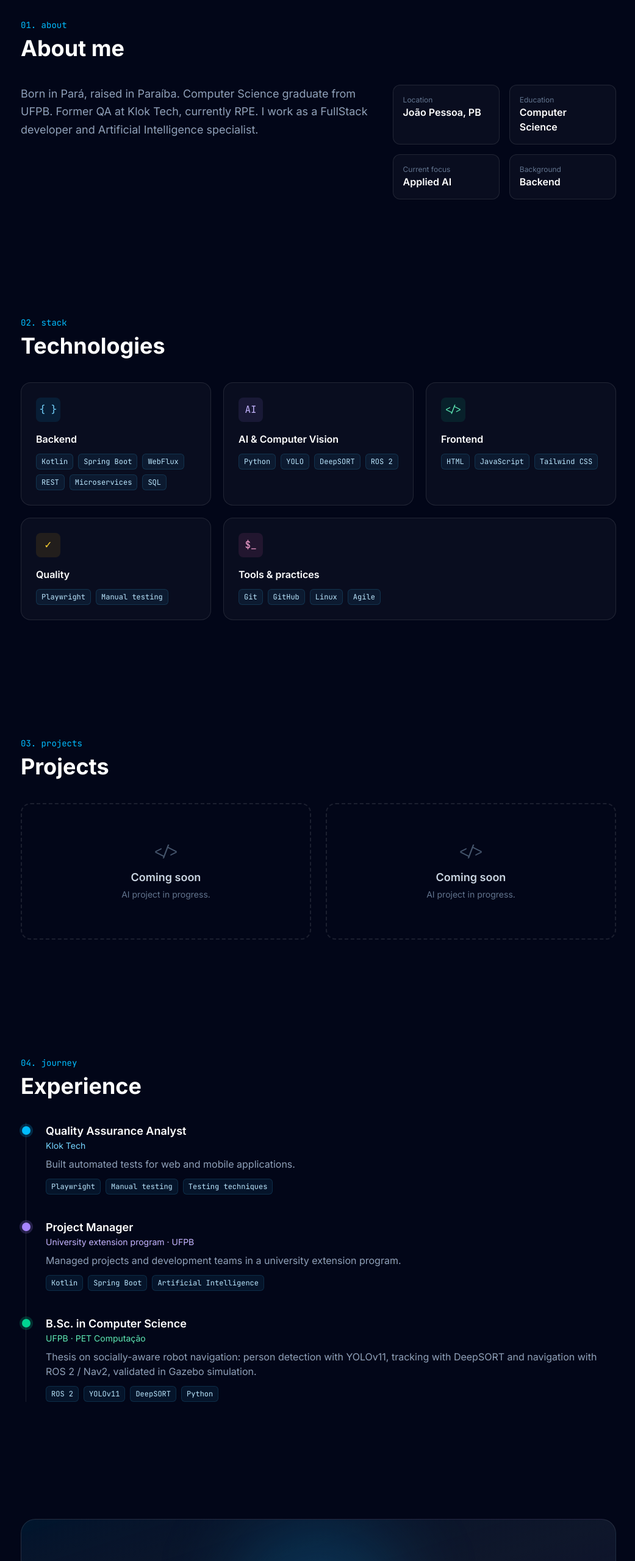
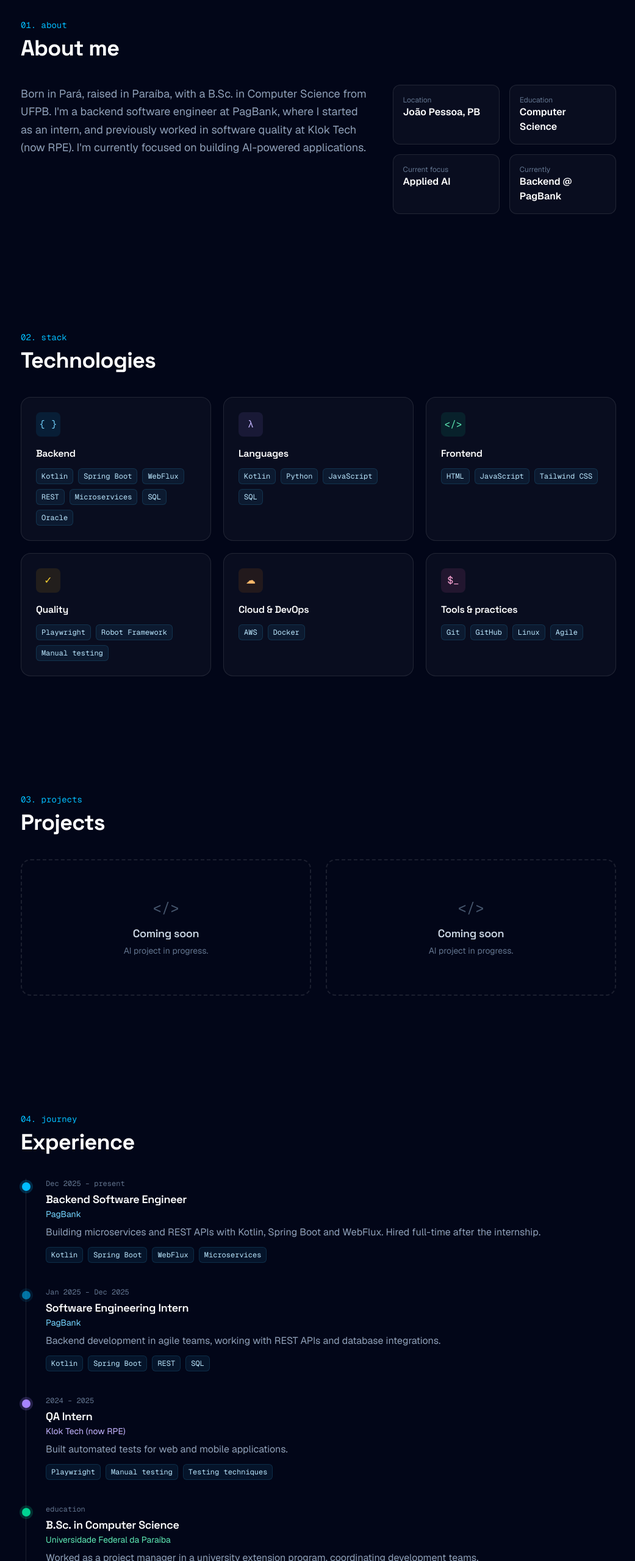
Before and after one commit to gustavopaixa1/gustavopaixa1.github.io, a plain HTML site: page index.html in a window 1280 px wide. Shown: the part 860-3420 px from the top of the page at 61% size, without its empty margins (118-1159 px from the left). Drawn offline with nearby package versions, Linux system fonts and the light colour scheme.

Commit message:
feat: adiciona Oracle, Robot Framework, AWS e Docker

```diff
--- a/assets/css/style.css
+++ b/assets/css/style.css
@@ -1,3 +1,11 @@
+/* Títulos com uma fonte "display", mais marcante que a do texto */
+h1,
+h2,
+h3 {
+    font-family: "Space Grotesk", ui-sans-serif, system-ui, sans-serif;
+    letter-spacing: -0.02em;
+}
+
 /* Grade sutil no fundo do hero, que some nas bordas (mask) */
 .bg-grid {
     background-image:
@@ -9,7 +17,7 @@
 
 /* "Chip" de tecnologia, reutilizado em vários lugares */
 .chip {
-    font-family: "JetBrains Mono", ui-monospace, monospace;
+    font-family: "Geist Mono", ui-monospace, monospace;
     color: rgb(186 230 253);
     background: rgb(56 189 248 / 0.08);
     border: 1px solid rgb(56 189 248 / 0.15);
--- a/assets/js/i18n.js
+++ b/assets/js/i18n.js
@@ -18,17 +18,16 @@ const traducoes = {
 
         "sobre.eyebrow": "sobre",
         "sobre.titulo": "Sobre mim",
-        "sobre.texto": "Paraense e paraibano. Bacharel em Ciência da Computação pela UFPB. Atuei como QA na Klok Tech, atualmente RPE. Atuo como desenvolvedor FullStack e especialista em Inteligência Artificial.",
+        "sobre.texto": "Paraense e paraibano, bacharel em Ciência da Computação pela UFPB. Sou engenheiro de software backend no PagBank, onde comecei como estagiário, e antes atuei em qualidade de software na Klok Tech (atual RPE). Hoje foco em construir aplicações com Inteligência Artificial.",
         "sobre.fato.local": "Localização",
         "sobre.fato.formacao": "Formação",
         "sobre.fato.formacao.valor": "Ciência da Computação",
         "sobre.fato.foco": "Foco atual",
         "sobre.fato.foco.valor": "IA aplicada",
-        "sobre.fato.base": "Base",
 
         "stack.titulo": "Tecnologias",
         "stack.micro": "Microsserviços",
-        "stack.ia": "IA & Visão Computacional",
+        "stack.linguagens": "Linguagens",
         "stack.qa": "Qualidade",
         "stack.ferramentas": "Ferramentas & práticas",
         "stack.ageis": "Metodologias ágeis",
@@ -40,16 +39,11 @@ const traducoes = {
 
         "exp.eyebrow": "trajetória",
         "exp.titulo": "Experiência",
-        "exp.qa.titulo": "Analista de Qualidade",
+        "exp.qa.titulo": "Estagiário de QA",
         "exp.qa.texto": "Criação de testes automatizados para aplicações web e mobile.",
         "exp.qa.tag.manuais": "Testes manuais",
         "exp.qa.tag.tecnicas": "Técnicas de testes",
-        "exp.gp.titulo": "Gestor de projetos",
-        "exp.gp.local": "Projeto de extensão · UFPB",
-        "exp.gp.texto": "Atuação com gestão de projetos e equipes de desenvolvimento em um projeto de extensão da faculdade.",
-        "exp.gp.tag.ia": "Inteligência Artificial",
         "form.titulo": "Bacharelado em Ciência da Computação",
-        "form.tcc": "TCC em navegação de robôs socialmente consciente: detecção de pessoas com YOLOv11, rastreamento com DeepSORT e navegação com ROS 2 / Nav2, validado em simulação no Gazebo.",
 
         "contato.eyebrow": "contato",
         "contato.titulo": "Vamos conversar?",
@@ -57,6 +51,16 @@ const traducoes = {
         "contato.email": "Enviar e-mail",
         "contato.cv": "Currículo",
 
+        "sobre.fato.atual": "Atualmente",
+        "exp.pb.periodo": "dez 2025 – atual",
+        "exp.pb.titulo": "Engenheiro de Software Backend",
+        "exp.pb.texto": "Desenvolvimento de microsserviços e APIs REST com Kotlin, Spring Boot e WebFlux. Efetivado após o estágio.",
+        "exp.pbe.periodo": "jan 2025 – dez 2025",
+        "exp.pbe.titulo": "Estagiário de Engenharia de Software",
+        "exp.pbe.texto": "Desenvolvimento backend em times ágeis, com APIs REST e integração com bancos de dados.",
+        "exp.qa.empresa": "Klok Tech (atual RPE)",
+        "form.label": "formação",
+        "form.extensao": "Atuei como gestor de projetos em um projeto de extensão, coordenando equipes de desenvolvimento.",
         "footer.feito": "Feito com HTML, Tailwind e JavaScript",
 
         "cv.titulo": "Currículo - Gustavo Paixão",
@@ -82,17 +86,16 @@ const traducoes = {
 
         "sobre.eyebrow": "about",
         "sobre.titulo": "About me",
-        "sobre.texto": "Born in Pará, raised in Paraíba. Computer Science graduate from UFPB. Former QA at Klok Tech, currently RPE. I work as a FullStack developer and Artificial Intelligence specialist.",
+        "sobre.texto": "Born in Pará, raised in Paraíba, with a B.Sc. in Computer Science from UFPB. I'm a backend software engineer at PagBank, where I started as an intern, and previously worked in software quality at Klok Tech (now RPE). I'm currently focused on building AI-powered applications.",
         "sobre.fato.local": "Location",
         "sobre.fato.formacao": "Education",
         "sobre.fato.formacao.valor": "Computer Science",
         "sobre.fato.foco": "Current focus",
         "sobre.fato.foco.valor": "Applied AI",
-        "sobre.fato.base": "Background",
 
         "stack.titulo": "Technologies",
         "stack.micro": "Microservices",
-        "stack.ia": "AI & Computer Vision",
+        "stack.linguagens": "Languages",
         "stack.qa": "Quality",
         "stack.ferramentas": "Tools & practices",
         "stack.ageis": "Agile",
@@ -104,16 +107,11 @@ const traducoes = {
 
         "exp.eyebrow": "journey",
         "exp.titulo": "Experience",
-        "exp.qa.titulo": "Quality Assurance Analyst",
+        "exp.qa.titulo": "QA Intern",
         "exp.qa.texto": "Built automated tests for web and mobile applications.",
         "exp.qa.tag.manuais": "Manual testing",
         "exp.qa.tag.tecnicas": "Testing techniques",
-        "exp.gp.titulo": "Project Manager",
-        "exp.gp.local": "University extension program · UFPB",
-        "exp.gp.texto": "Managed projects and development teams in a university extension program.",
-        "exp.gp.tag.ia": "Artificial Intelligence",
         "form.titulo": "B.Sc. in Computer Science",
-        "form.tcc": "Thesis on socially-aware robot navigation: person detection with YOLOv11, tracking with DeepSORT and navigation with ROS 2 / Nav2, validated in Gazebo simulation.",
 
         "contato.eyebrow": "contact",
         "contato.titulo": "Let's talk",
@@ -121,6 +119,16 @@ const traducoes = {
         "contato.email": "Send an e-mail",
         "contato.cv": "Résumé",
 
+        "sobre.fato.atual": "Currently",
+        "exp.pb.periodo": "Dec 2025 – present",
+        "exp.pb.titulo": "Backend Software Engineer",
+        "exp.pb.texto": "Building microservices and REST APIs with Kotlin, Spring Boot and WebFlux. Hired full-time after the internship.",
+        "exp.pbe.periodo": "Jan 2025 – Dec 2025",
+        "exp.pbe.titulo": "Software Engineering Intern",
+        "exp.pbe.texto": "Backend development in agile teams, working with REST APIs and database integrations.",
+        "exp.qa.empresa": "Klok Tech (now RPE)",
+        "form.label": "education",
+        "form.extensao": "Worked as a project manager in a university extension program, coordinating development teams.",
         "footer.feito": "Built with HTML, Tailwind and JavaScript",
 
         "cv.titulo": "Résumé - Gustavo Paixão",
--- a/index.html
+++ b/index.html
@@ -12,14 +12,14 @@
 
     <link rel="preconnect" href="https://fonts.googleapis.com">
     <link rel="preconnect" href="https://fonts.gstatic.com" crossorigin>
-    <link href="https://fonts.googleapis.com/css2?family=Inter:wght@400;500;600;700;800&family=JetBrains+Mono:wght@400;500&display=swap" rel="stylesheet">
+    <link href="https://fonts.googleapis.com/css2?family=Geist:wght@400;500;600;700&family=Geist+Mono:wght@400;500&family=Space+Grotesk:wght@500;600;700&display=swap" rel="stylesheet">
 
     <link rel="stylesheet" href="assets/css/style.css">
     <script src="https://cdn.jsdelivr.net/npm/@tailwindcss/browser@4"></script>
     <style type="text/tailwindcss">
         @theme {
-            --font-sans: "Inter", ui-sans-serif, system-ui, sans-serif;
-            --font-mono: "JetBrains Mono", ui-monospace, monospace;
+            --font-sans: "Geist", ui-sans-serif, system-ui, sans-serif;
+            --font-mono: "Geist Mono", ui-monospace, monospace;
         }
     </style>
     <script src="assets/js/i18n.js" defer></script>
@@ -139,8 +139,8 @@
                         <p class="font-semibold text-white" data-i18n="sobre.fato.foco.valor">IA aplicada</p>
                     </li>
                     <li class="rounded-xl border border-white/10 bg-white/[0.03] p-4">
-                        <p class="text-xs text-slate-500" data-i18n="sobre.fato.base">Base</p>
-                        <p class="font-semibold text-white">Backend</p>
+                        <p class="text-xs text-slate-500" data-i18n="sobre.fato.atual">Atualmente</p>
+                        <p class="font-semibold text-white">Backend @ PagBank</p>
                     </li>
                 </ul>
             </div>
@@ -159,15 +159,15 @@
                     <h3 class="font-semibold text-white mb-3">Backend</h3>
                     <ul class="flex flex-wrap gap-2 text-xs">
                         <li class="chip">Kotlin</li><li class="chip">Spring Boot</li><li class="chip">WebFlux</li>
-                        <li class="chip">REST</li><li class="chip" data-i18n="stack.micro">Microsserviços</li><li class="chip">SQL</li>
+                        <li class="chip">REST</li><li class="chip" data-i18n="stack.micro">Microsserviços</li><li class="chip">SQL</li><li class="chip">Oracle</li>
                     </ul>
                 </article>
                 <article class="reveal rounded-2xl border border-white/10 bg-white/[0.03] p-6 hover:border-violet-400/40 hover:bg-white/[0.05] transition">
-                    <div class="size-10 rounded-lg bg-violet-400/10 text-violet-300 grid place-items-center font-mono mb-4">AI</div>
-                    <h3 class="font-semibold text-white mb-3" data-i18n="stack.ia">IA &amp; Visão Computacional</h3>
+                    <div class="size-10 rounded-lg bg-violet-400/10 text-violet-300 grid place-items-center font-mono mb-4">λ</div>
+                    <h3 class="font-semibold text-white mb-3" data-i18n="stack.linguagens">Linguagens</h3>
                     <ul class="flex flex-wrap gap-2 text-xs">
-                        <li class="chip">Python</li><li class="chip">YOLO</li><li class="chip">DeepSORT</li>
-                        <li class="chip">ROS 2</li>
+                        <li class="chip">Kotlin</li><li class="chip">Python</li><li class="chip">JavaScript</li>
+                        <li class="chip">SQL</li>
                     </ul>
                 </article>
                 <article class="reveal rounded-2xl border border-white/10 bg-white/[0.03] p-6 hover:border-emerald-400/40 hover:bg-white/[0.05] transition">
@@ -181,10 +181,17 @@
                     <div class="size-10 rounded-lg bg-amber-400/10 text-amber-300 grid place-items-center font-mono mb-4">✓</div>
                     <h3 class="font-semibold text-white mb-3" data-i18n="stack.qa">Qualidade</h3>
                     <ul class="flex flex-wrap gap-2 text-xs">
-                        <li class="chip">Playwright</li><li class="chip" data-i18n="exp.qa.tag.manuais">Testes manuais</li>
+                        <li class="chip">Playwright</li><li class="chip">Robot Framework</li><li class="chip" data-i18n="exp.qa.tag.manuais">Testes manuais</li>
                     </ul>
                 </article>
-                <article class="reveal rounded-2xl border border-white/10 bg-white/[0.03] p-6 hover:border-pink-400/40 hover:bg-white/[0.05] transition sm:col-span-2 lg:col-span-2">
+                <article class="reveal rounded-2xl border border-white/10 bg-white/[0.03] p-6 hover:border-orange-400/40 hover:bg-white/[0.05] transition">
+                    <div class="size-10 rounded-lg bg-orange-400/10 text-orange-300 grid place-items-center font-mono mb-4">☁</div>
+                    <h3 class="font-semibold text-white mb-3">Cloud &amp; DevOps</h3>
+                    <ul class="flex flex-wrap gap-2 text-xs">
+                        <li class="chip">AWS</li><li class="chip">Docker</li>
+                    </ul>
+                </article>
+                <article class="reveal rounded-2xl border border-white/10 bg-white/[0.03] p-6 hover:border-pink-400/40 hover:bg-white/[0.05] transition">
                     <div class="size-10 rounded-lg bg-pink-400/10 text-pink-300 grid place-items-center font-mono mb-4">$_</div>
                     <h3 class="font-semibold text-white mb-3" data-i18n="stack.ferramentas">Ferramentas &amp; práticas</h3>
                     <ul class="flex flex-wrap gap-2 text-xs">
@@ -227,8 +234,37 @@
             <ol class="relative border-l border-white/10 ml-2 space-y-10">
                 <li class="reveal pl-8 relative">
                     <span class="absolute -left-[7px] top-1.5 size-3.5 rounded-full bg-sky-400 ring-4 ring-sky-400/20"></span>
-                    <h3 class="text-lg font-semibold text-white" data-i18n="exp.qa.titulo">Analista de Qualidade</h3>
-                    <p class="text-sm text-sky-300 mb-2">Klok Tech</p>
+                    <p class="font-mono text-xs text-slate-500 mb-1"><span data-i18n="exp.pb.periodo">dez 2025 – atual</span></p>
+                    <h3 class="text-lg font-semibold text-white" data-i18n="exp.pb.titulo">Engenheiro de Software Backend</h3>
+                    <p class="text-sm text-sky-300 mb-2">PagBank</p>
+                    <p class="text-slate-400 mb-3" data-i18n="exp.pb.texto">Desenvolvimento de microsserviços e APIs REST com Kotlin, Spring Boot e WebFlux. Efetivado após o estágio.</p>
+                    <ul class="flex flex-wrap gap-2 text-xs">
+                        <li class="chip">Kotlin</li>
+                        <li class="chip">Spring Boot</li>
+                        <li class="chip">WebFlux</li>
+                        <li class="chip" data-i18n="stack.micro">Microsserviços</li>
+                    </ul>
+                </li>
+
+                <li class="reveal pl-8 relative">
+                    <span class="absolute -left-[7px] top-1.5 size-3.5 rounded-full bg-sky-400/60 ring-4 ring-sky-400/10"></span>
+                    <p class="font-mono text-xs text-slate-500 mb-1"><span data-i18n="exp.pbe.periodo">jan 2025 – dez 2025</span></p>
+                    <h3 class="text-lg font-semibold text-white" data-i18n="exp.pbe.titulo">Estagiário de Engenharia de Software</h3>
+                    <p class="text-sm text-sky-300 mb-2">PagBank</p>
+                    <p class="text-slate-400 mb-3" data-i18n="exp.pbe.texto">Desenvolvimento backend em times ágeis, com APIs REST e integração com bancos de dados.</p>
+                    <ul class="flex flex-wrap gap-2 text-xs">
+                        <li class="chip">Kotlin</li>
+                        <li class="chip">Spring Boot</li>
+                        <li class="chip">REST</li>
+                        <li class="chip">SQL</li>
+                    </ul>
+                </li>
+
+                <li class="reveal pl-8 relative">
+                    <span class="absolute -left-[7px] top-1.5 size-3.5 rounded-full bg-violet-400 ring-4 ring-violet-400/20"></span>
+                    <p class="font-mono text-xs text-slate-500 mb-1">2024 – 2025</p>
+                    <h3 class="text-lg font-semibold text-white" data-i18n="exp.qa.titulo">Estagiário de QA</h3>
+                    <p class="text-sm text-violet-300 mb-2" data-i18n="exp.qa.empresa">Klok Tech (atual RPE)</p>
                     <p class="text-slate-400 mb-3" data-i18n="exp.qa.texto">Criação de testes automatizados para aplicações web e mobile.</p>
                     <ul class="flex flex-wrap gap-2 text-xs">
                         <li class="chip">Playwright</li>
@@ -238,28 +274,11 @@
                 </li>
 
                 <li class="reveal pl-8 relative">
-                    <span class="absolute -left-[7px] top-1.5 size-3.5 rounded-full bg-violet-400 ring-4 ring-violet-400/20"></span>
-                    <h3 class="text-lg font-semibold text-white" data-i18n="exp.gp.titulo">Gestor de projetos</h3>
-                    <p class="text-sm text-violet-300 mb-2" data-i18n="exp.gp.local">Projeto de extensão · UFPB</p>
-                    <p class="text-slate-400 mb-3" data-i18n="exp.gp.texto">Atuação com gestão de projetos e equipes de desenvolvimento em um projeto de extensão da faculdade.</p>
-                    <ul class="flex flex-wrap gap-2 text-xs">
-                        <li class="chip">Kotlin</li>
-                        <li class="chip">Spring Boot</li>
-                        <li class="chip" data-i18n="exp.gp.tag.ia">Inteligência Artificial</li>
-                    </ul>
-                </li>
-
-                <li class="reveal pl-8 relative">
                     <span class="absolute -left-[7px] top-1.5 size-3.5 rounded-full bg-emerald-400 ring-4 ring-emerald-400/20"></span>
+                    <p class="font-mono text-xs text-slate-500 mb-1" data-i18n="form.label">formação</p>
                     <h3 class="text-lg font-semibold text-white" data-i18n="form.titulo">Bacharelado em Ciência da Computação</h3>
-                    <p class="text-sm text-emerald-300 mb-2">UFPB · PET Computação</p>
-                    <p class="text-slate-400 mb-3" data-i18n="form.tcc">TCC em navegação de robôs socialmente consciente: detecção de pessoas com YOLOv11, rastreamento com DeepSORT e navegação com ROS 2 / Nav2, validado em simulação no Gazebo.</p>
-                    <ul class="flex flex-wrap gap-2 text-xs">
-                        <li class="chip">ROS 2</li>
-                        <li class="chip">YOLOv11</li>
-                        <li class="chip">DeepSORT</li>
-                        <li class="chip">Python</li>
-                    </ul>
+                    <p class="text-sm text-emerald-300 mb-2">Universidade Federal da Paraíba</p>
+                    <p class="text-slate-400" data-i18n="form.extensao">Atuei como gestor de projetos em um projeto de extensão, coordenando equipes de desenvolvimento.</p>
                 </li>
             </ol>
         </section>
```
Also changed, not shown: cv.html (+44 -74 lines).
